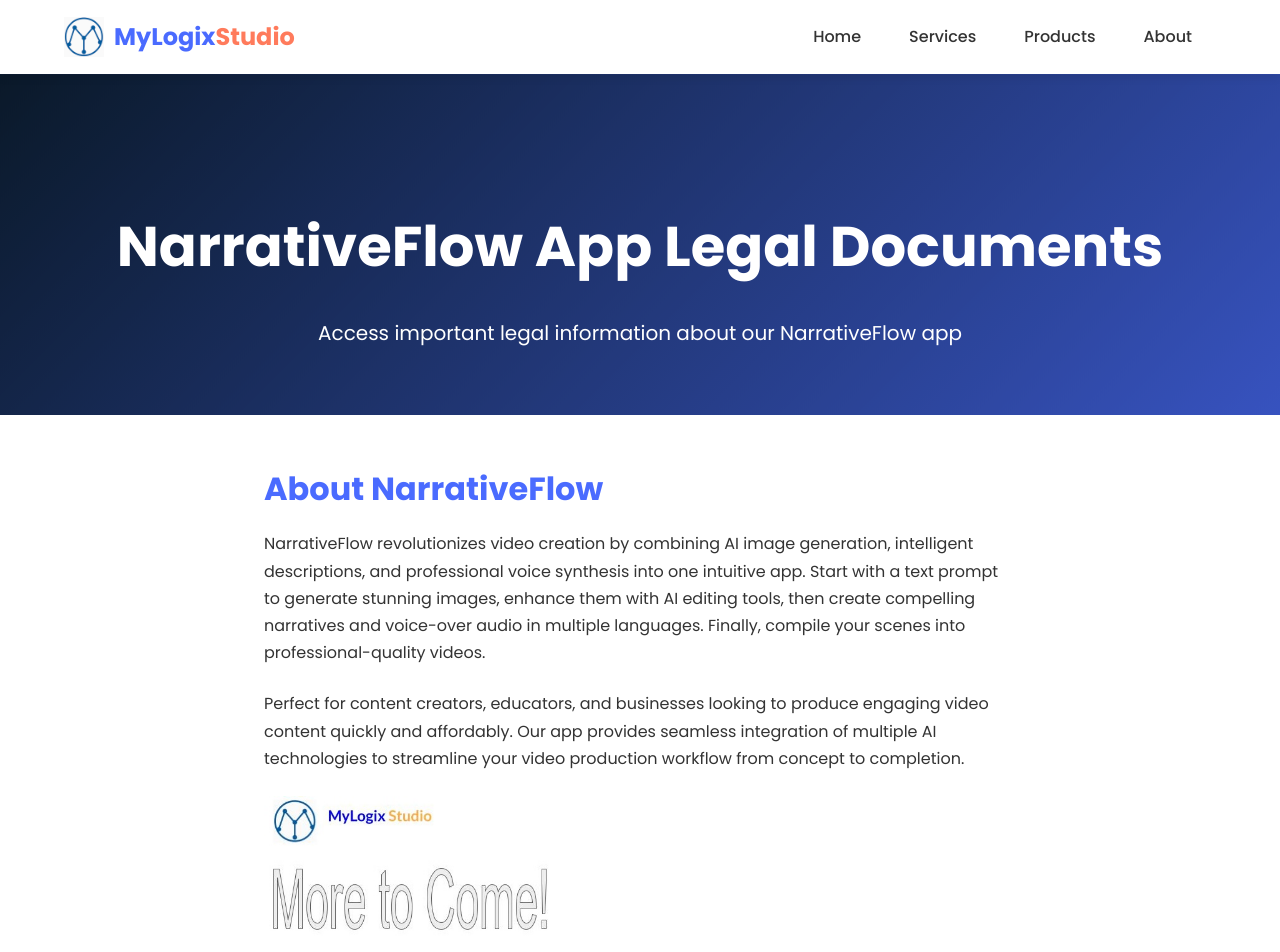
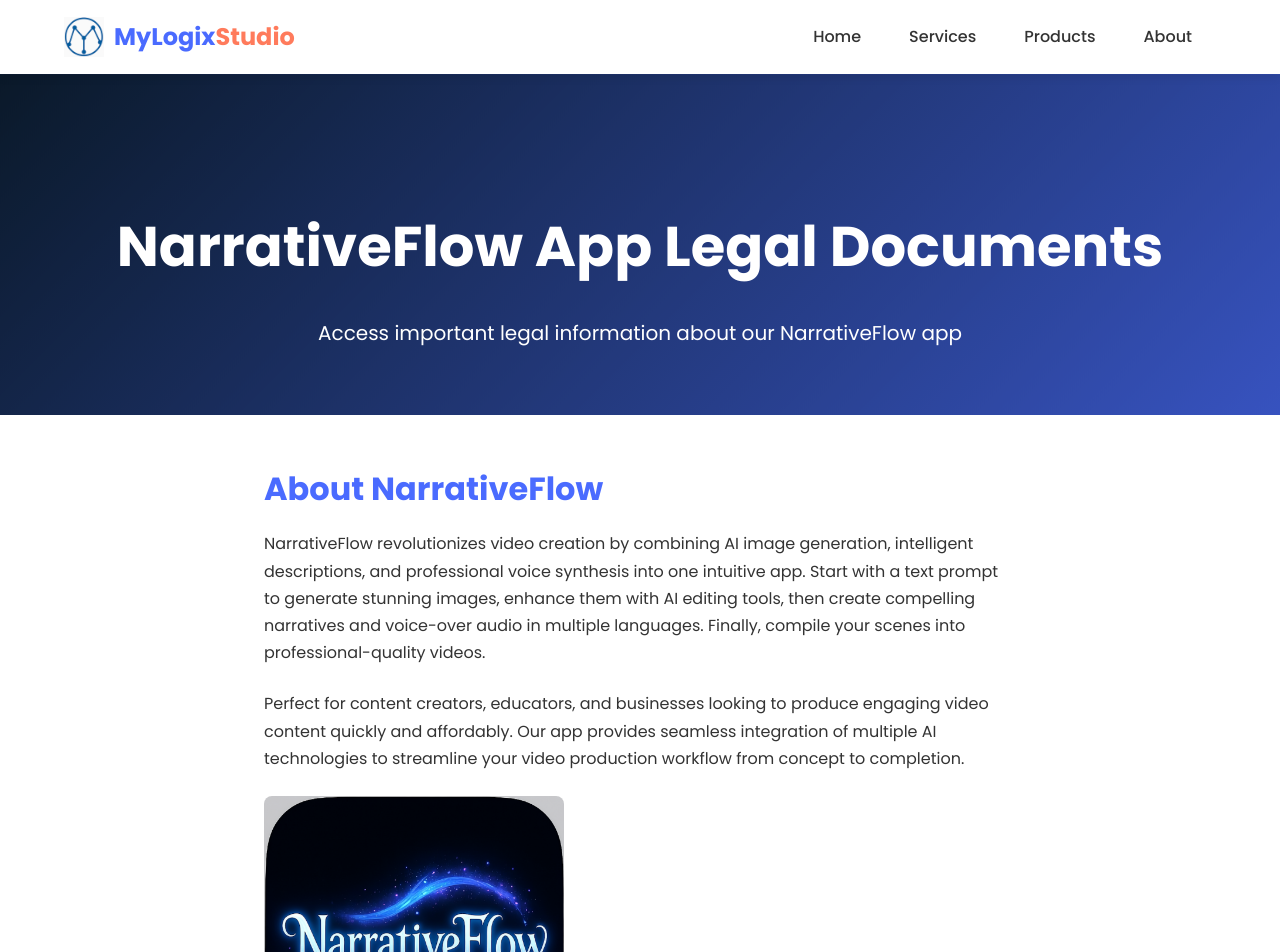
Before and after one commit to fyuan1014/mylogic-studio-web, a React (Create React App) app: page /narrativeflow/legal in a window 1280 px wide. Shown: the top 952 px of the page. Built offline with nearby package versions, Linux system fonts and the light colour scheme.

Commit message:
Update NarrativeFlow legal page to use narrativeflow.png image

```diff
--- a/src/pages/NarrativeFlowLegalPage.tsx
+++ b/src/pages/NarrativeFlowLegalPage.tsx
@@ -130,7 +130,7 @@
             production workflow from concept to completion.
           </AppDescription>
           <AppImage
-            src={`${process.env.PUBLIC_URL}/images/products/future-products-new.jpg`}
+            src={`${process.env.PUBLIC_URL}/images/products/narrativeflow.png`}
             alt="NarrativeFlow App"
           />
           <AppDescription>
```
Also changed, not shown: public/images/products/narrativeflow.png (added).
